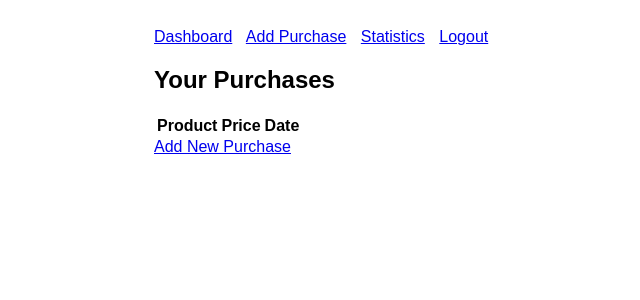
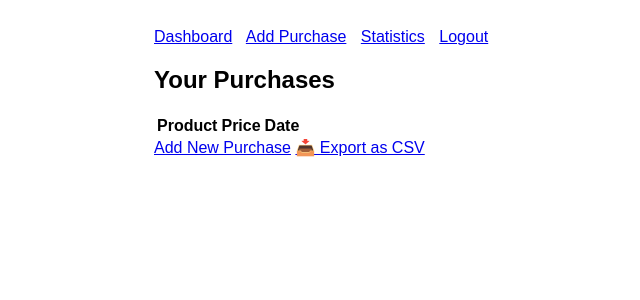
Before and after one commit to asen-krasimirov/budget_tracker, a Django app: page /purchases/dashboard/ in a window 1280 px wide. Shown: the top 300 px of the page, without its empty margins (186-826 px from the left). Run offline with Django 5.2, Linux system fonts and the light colour scheme; a user stored in the database is signed in; data comes from the database, SQL or seed files in the repository; lists and menus that the app fills with data are empty.

Commit message:
Add export as csv feature

```diff
--- a/purchases/urls.py
+++ b/purchases/urls.py
@@ -18,5 +18,6 @@ urlpatterns = [
     path('upload/', views.upload_barcode, name='upload_barcode'),
     path('add/<str:barcode>/', views.add_purchase, name='add_purchase'),
     path('dashboard/', views.dashboard, name='dashboard'),
+    path("export/csv/", views.export_purchases_csv, name="export_purchases_csv"),
 
 ]
--- a/purchases/views.py
+++ b/purchases/views.py
@@ -8,6 +8,9 @@ from .forms import ImageUploadForm
 import base64
 from django.core.files.base import ContentFile
 
+from django.http import HttpResponse
+
+import csv
 
 @login_required
 def upload_barcode(request):
@@ -82,3 +85,20 @@ def dashboard(request):
     """Shows only purchases of the logged-in user."""
     purchases = Purchase.objects.filter(user=request.user).order_by('-date')
     return render(request, 'purchases/dashboard.html', {'purchases': purchases})
+
+@login_required
+def export_purchases_csv(request):
+    """Exports user's purchase data as a CSV file."""
+    purchases = Purchase.objects.filter(user=request.user)  # ✅ Fetch only the logged-in user's purchases
+
+    # Create a CSV response
+    response = HttpResponse(content_type="text/csv")
+    response["Content-Disposition"] = 'attachment; filename="purchases.csv"'
+
+    writer = csv.writer(response)
+    writer.writerow(["Date", "Product Name", "Price", "Category", "Barcode"])  # ✅ CSV Header
+
+    for purchase in purchases:
+        writer.writerow([purchase.date, purchase.name, purchase.price, purchase.category, purchase.barcode])  # ✅ Add data rows
+
+    return response
--- a/templates/purchases/dashboard.html
+++ b/templates/purchases/dashboard.html
@@ -17,4 +17,5 @@
     {% endfor %}
 </table>
 <a href="{% url 'upload_barcode' %}">Add New Purchase</a>
+<a href="{% url 'export_purchases_csv' %}" class="btn btn-primary">📥 Export as CSV</a>
 {% endblock %}
```
